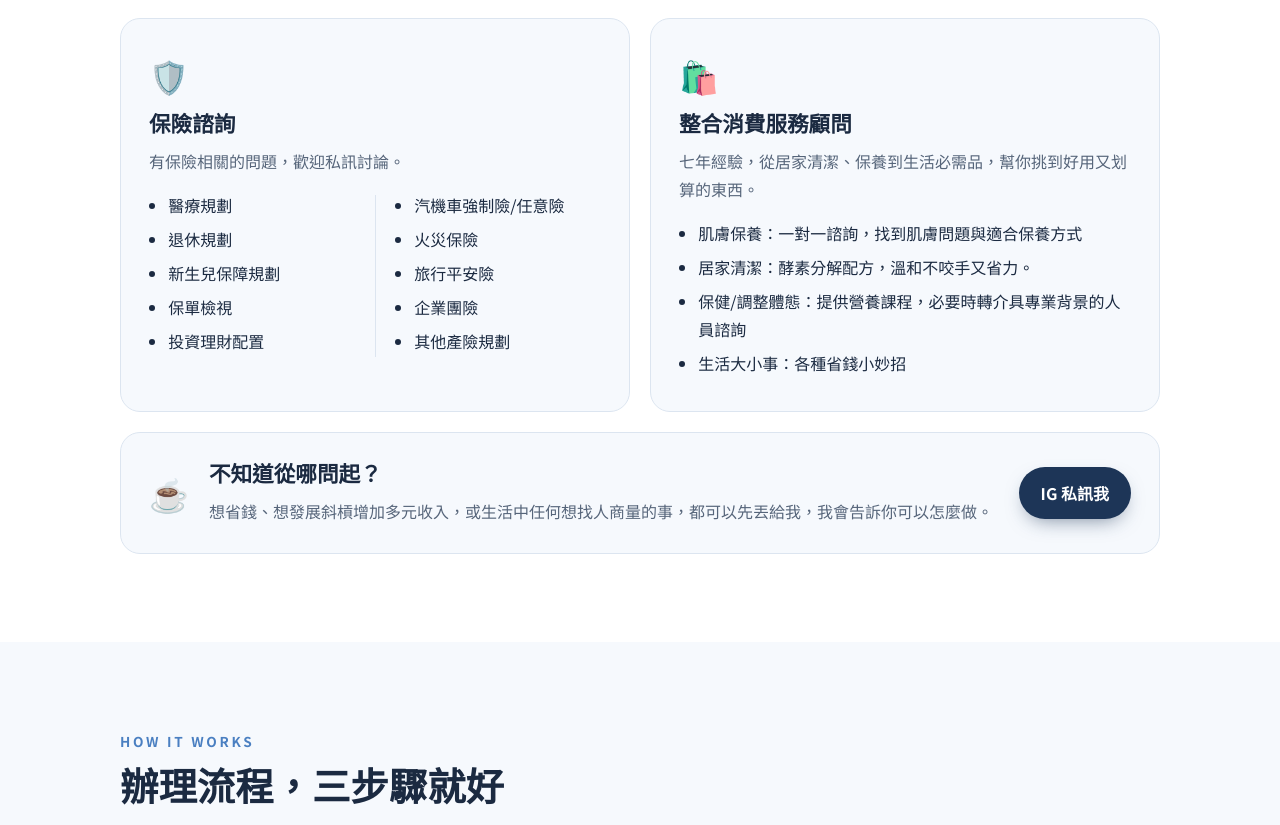
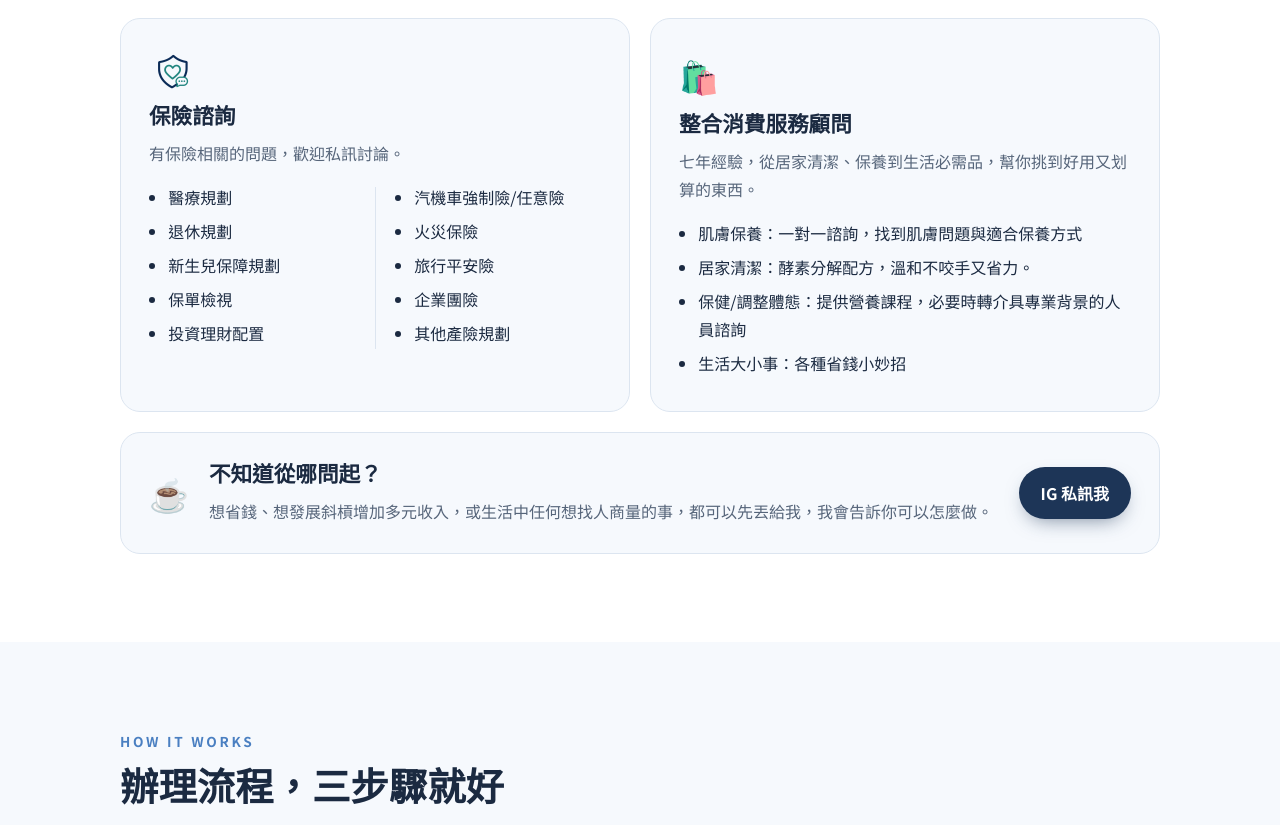
Before and after one commit to 1123junlin/chafairy, a plain HTML site: page index.html in a window 1280 px wide. Shown: the part 3438-4263 px from the top of the page. Drawn offline with Linux system fonts and the light colour scheme.

Commit message:
Insurance card: custom icon
Co-Authored-By: Claude Opus 5.5 <noreply@anthropic.com>
Claude-Session: https://claude.ai/code/session_01JAiqQkqjuFdidntcxi5Rha

```diff
--- a/index.html
+++ b/index.html
@@ -324,7 +324,7 @@ footer p{margin:4px 0}
           <div class="svc-photo"><img src="images/telecom.jpg?v=2" alt="茶茶拿著平板說明資費比較" width="960" height="1200" loading="lazy"></div>
         </div>
         <div class="svc">
-          <div class="icon">🛡️</div>
+          <div class="icon"><img src="images/icon-insurance.png" alt="" width="48" height="48" style="width:48px;height:48px;display:block"></div>
           <h3>保險諮詢</h3>
           <p>有保險相關的問題，歡迎私訊討論。</p>
           <div class="ins-cols">
```
Also changed, not shown: images/icon-insurance.png (added).
